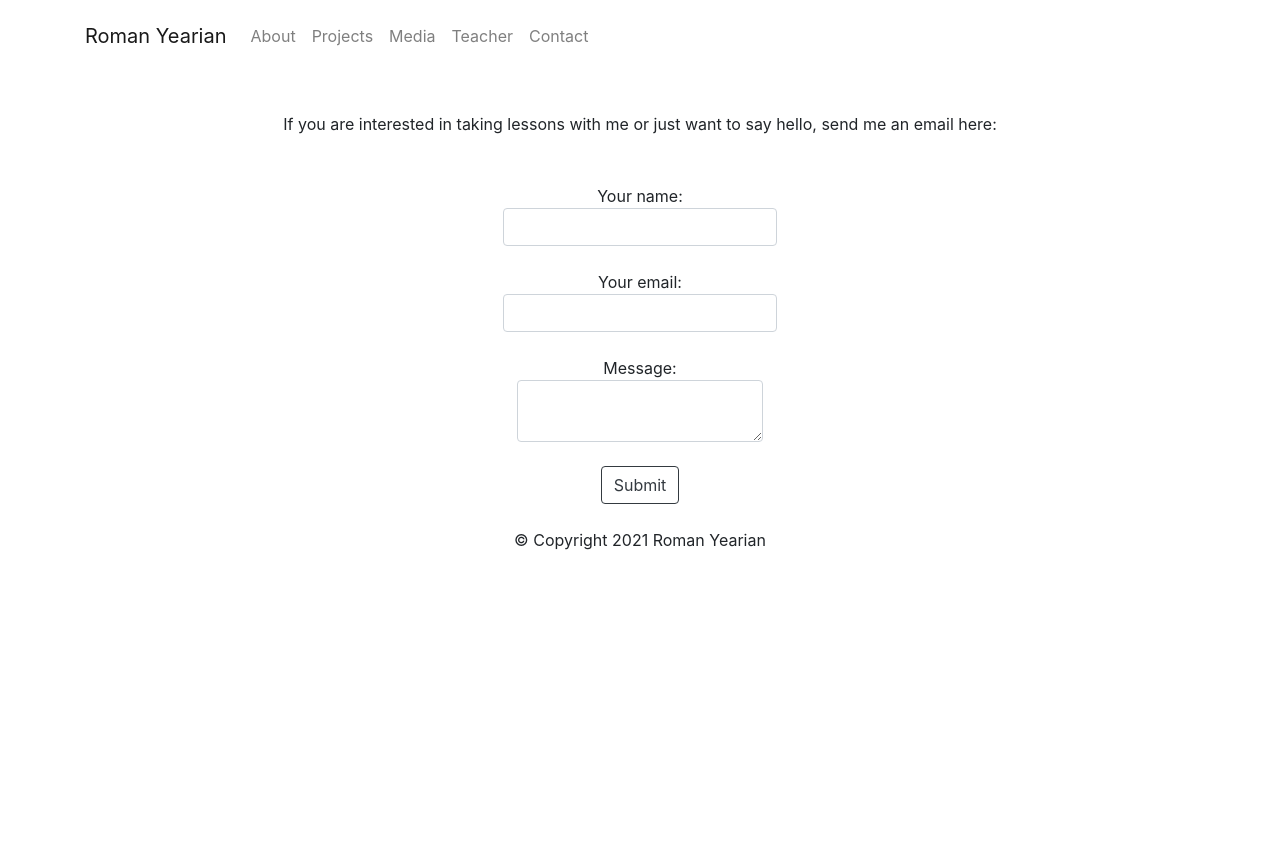
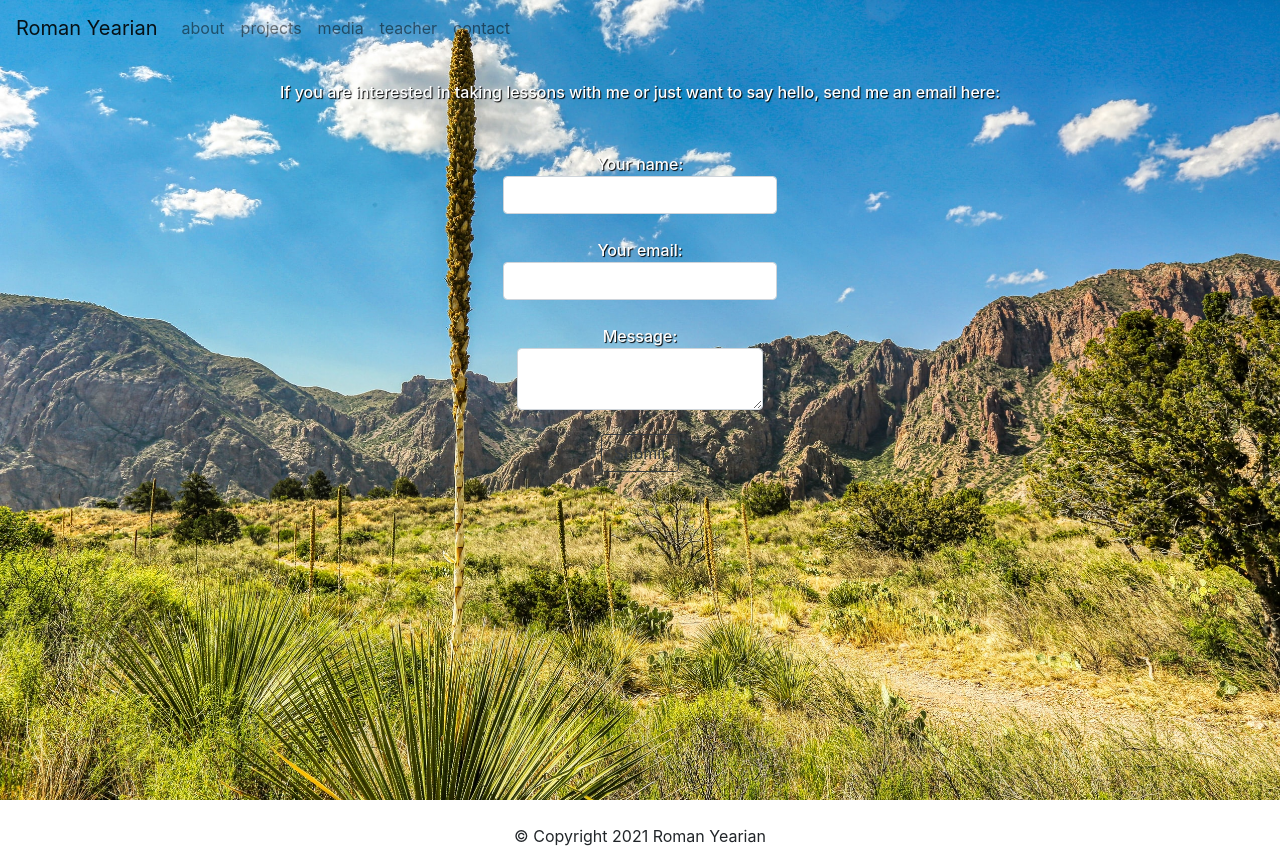
Before and after one commit to kipvla/roman, a Svelte app: page /contact in a window 1280 px wide. Before the commit the page ends 800 px from the top, so only its background shows below. Built offline with nearby package versions, Linux system fonts and the light colour scheme.

Commit message:
refactor and rework

```diff
--- a/public/global.css
+++ b/public/global.css
@@ -5,15 +5,14 @@ html, body {
 }
 
 body {
-	color: #333;
+	/* color: #333; */
 	margin: 0;
-	padding: 8px;
 	box-sizing: border-box;
 	font-family: -apple-system, BlinkMacSystemFont, "Segoe UI", Roboto, Oxygen-Sans, Ubuntu, Cantarell, "Helvetica Neue", sans-serif;
 }
 
 a {
-	color: rgb(0,100,200);
+	/* color: rgb(0,100,200); */
 	text-decoration: none;
 }
 
@@ -21,9 +20,9 @@ a:hover {
 	text-decoration: underline;
 }
 
-a:visited {
+/* a:visited {
 	color: rgb(0,80,160);
-}
+} */
 
 label {
 	display: block;
@@ -61,3 +60,12 @@ button:not(:disabled):active {
 button:focus {
 	border-color: #666;
 }
+
+#mainNavbar.scrolled {
+	background: rgba(255,255,255,0.6);
+	transition: background 1400ms;
+  }
+
+  .navbar {
+	  background: transparent;
+  }
--- a/public/index.html
+++ b/public/index.html
@@ -10,11 +10,30 @@
 	<link rel='stylesheet' href='/global.css'>
 	<link rel='stylesheet' href='/build/bundle.css'>
 	<link rel="stylesheet" href="https://cdn.jsdelivr.net/npm/bootstrap@4.5.3/dist/css/bootstrap.min.css" integrity="sha384-TX8t27EcRE3e/ihU7zmQxVncDAy5uIKz4rEkgIXeMed4M0jlfIDPvg6uqKI2xXr2" crossorigin="anonymous">
-
+	<script src="https://code.jquery.com/jquery-3.2.1.slim.min.js" integrity="sha384-KJ3o2DKtIkvYIK3UENzmM7KCkRr/rE9/Qpg6aAZGJwFDMVNA/GpGFF93hXpG5KkN" crossorigin="anonymous"></script>
+	<script src="https://cdnjs.cloudflare.com/ajax/libs/popper.js/1.12.9/umd/popper.min.js" integrity="sha384-ApNbgh9B+Y1QKtv3Rn7W3mgPxhU9K/ScQsAP7hUibX39j7fakFPskvXusvfa0b4Q" crossorigin="anonymous"></script>
+	<script src="https://maxcdn.bootstrapcdn.com/bootstrap/4.0.0/js/bootstrap.min.js" integrity="sha384-JZR6Spejh4U02d8jOt6vLEHfe/JQGiRRSQQxSfFWpi1MquVdAyjUar5+76PVCmYl" crossorigin="anonymous"></script>
 
 	<script defer src='/build/bundle.js'></script>
 </head>
 
 <body>
+	<!-- <script
+	src="https://code.jquery.com/jquery-3.3.1.slim.min.js"
+	integrity="sha384-q8i/X+965DzO0rT7abK41JStQIAqVgRVzpbzo5smXKp4YfRvH+8abtTE1Pi6jizo"
+	crossorigin="anonymous"
+  ></script> -->
+  <script src="//ajax.googleapis.com/ajax/libs/jquery/1.10.2/jquery.min.js"></script>
+
+  <script src="http://maxcdn.bootstrapcdn.com/bootstrap/3.3.1/js/bootstrap.min.js"></script>
+
+	<script>
+		$(function () {
+		  $(document).scroll(function () {
+			var $nav = $("#mainNavbar");
+			$nav.toggleClass("scrolled", $(this).scrollTop() > $nav.height());
+		  });
+		});
+	  </script>
 </body>
 </html>
--- /dev/null
+++ b/src/components/HomeHero.svelte
@@ -0,0 +1,10 @@
+<div class="hero" />
+
+<style>
+  .hero {
+    background-image: url("/images/bigbend.jpeg");
+    background-size: cover;
+    background-position: 48% center;
+    height: 800px;
+  }
+</style>
--- a/src/components/Navbar.svelte
+++ b/src/components/Navbar.svelte
@@ -1,51 +1,67 @@
 <script>
-  import { link } from 'svelte-routing';
+  import { link } from "svelte-routing";
 </script>
 
-<nav class="navbar navbar-expand-lg navbar-light">
-  <div class="container d-flex justify-content-between w-100">
+<nav
+  class="navbar navbar-expand-lg navbar-light fixed-top justify-content-between"
+  id="mainNavbar"
+>
   <a class="navbar-brand" href="/">Roman Yearian</a>
-    <button class="navbar-toggler" type="button" data-toggle="collapse" data-target="#navbarSupportedContent" aria-controls="navbarSupportedContent" aria-expanded="false" aria-label="Toggle navigation">
-      <span class="navbar-toggler-icon"></span>
+  <button
+    class="navbar-toggler"
+    type="button"
+    data-toggle="collapse"
+    data-target="#navbarSupportedContent"
+    aria-controls="navbarSupportedContent"
+    aria-expanded="false"
+    aria-label="Toggle navigation">
+    <span class="navbar-toggler-icon" />
   </button>
-    <div class="collapse navbar-collapse w-auto" id="navbarSupportedContent">
+
+  <div class="collapse navbar-collapse navbar-items-right" id="navbarSupportedContent">
     <ul class="navbar-nav mr-auto">
       <li class="nav-item">
-          <a class="nav-link" href="/about" use:link>About</a>
+        <a class="nav-link" href="/about" use:link>about</a>
       </li>
       <li class="nav-item">
-          <a class="nav-link" href="/projects" use:link>Projects</a>
+        <a class="nav-link" href="/projects" use:link>projects</a>
       </li>
       <li class="nav-item">
-          <a class="nav-link" href="/media" use:link>Media</a>
+        <a class="nav-link" href="/media" use:link>media</a>
       </li>
       <li class="nav-item">
-          <a class="nav-link" href="/teacher" use:link>Teacher</a>
+        <a class="nav-link" href="/teacher" use:link>teacher</a>
       </li>
       <li class="nav-item">
-          <a class="nav-link" href="/contact" use:link>Contact</a>
+        <a class="nav-link" href="/contact" use:link>contact</a>
       </li>
+      <!-- <li class="nav-item dropdown">
+        <a class="nav-link dropdown-toggle" href="/" id="navbarDropdown" role="button" data-toggle="dropdown" aria-haspopup="true" aria-expanded="false">
+          Dropdown
+        </a>
+        <div class="dropdown-menu" aria-labelledby="navbarDropdown">
+          <a class="dropdown-item" href="/">Action</a>
+          <a class="dropdown-item" href="/">Another action</a>
+          <div class="dropdown-divider"></div>
+          <a class="dropdown-item" href="/">Something else here</a>
+        </div>
+      </li>
+      <li class="nav-item">
+        <a class="nav-link disabled" href="/">Disabled</a>
+      </li> -->
     </ul>
     <!-- <form class="form-inline my-2 my-lg-0">
       <input class="form-control mr-sm-2" type="search" placeholder="Search" aria-label="Search">
       <button class="btn btn-outline-success my-2 my-sm-0" type="submit">Search</button>
     </form> -->
   </div>
-  </div>
 </nav>
 
-  <!-- <div id="mainNavbar" class="navbar navbar-expand-lg d-flex align-items-baseline">
-    <a href="/" class="nav-link navbar-link-brand"><h4>Roman Yearian</h4></a>
-    <button class="navbar-toggler" type="button" data-toggle="collapse" data-target="#navbarSupportedContent" aria-controls="navbarSupportedContent" aria-expanded="false" aria-label="Toggle navigation">
-      <span class="navbar-toggler-icon"></span>
-    </button>
-    <nav class="collapse navbar-collapse d-flex" id="navbarSupportedContent">
-      <ul class="navbar-nav">
-        <a href="/about" use:link class="nav-link active">about</a>
-        <a href="/projects" use:link class="nav-link">projects</a>
-        <a href="/media" use:link class="nav-link">media</a>
-        <a href="/teacher" use:link class="nav-link">teacher</a>
-        <a href="/contact" use:link class="nav-link">contact</a>
-      </ul>
-    </nav>
-  </div> -->
+<style>
+  .navbar {
+    background-color: transparent;
+  }
+  #navbarSupportedContent {
+    float: right;
+  }
+</style>
--- a/src/pages/Contact.svelte
+++ b/src/pages/Contact.svelte
@@ -1,34 +1,48 @@
-<style>
-    #blurb {
-        text-align: center;
-    }
-</style>
-
-<div class="container mt-5">
-    <div class="m-auto mb-3" id="blurb">If you are interested in taking lessons with me or just want to say hello, send me an email here:</div>
+<div class="container-fluid" id="contact">
+  <div class="m-auto mb-3" id="blurb">
+    If you are interested in taking lessons with me or just want to say hello,
+    send me an email here:
+  </div>
   <div class="content mt-5">
     <div class="container contact-form" style="text-align: center;">
       <form action="https://formspree.io/f/xpzolpwz" method="POST">
         <div class="form-group">
           <label>
             Your name:
-                        <input class="form-control" type="text" name="name">
+            <input class="form-control" type="text" name="name" />
           </label>
         </div>
         <div class="form-group">
           <label>
             Your email:
-                        <input class="form-control" type="text" name="_replyto">
+            <input class="form-control" type="text" name="_replyto" />
           </label>
         </div>
         <div class="form-group">
           <label>
             Message:
-                        <textarea class='form-control' name="message" ></textarea>
+            <textarea class="form-control" name="message" />
           </label>
         </div>
-                <input type="submit" class="btn btn-outline-dark" value="Submit">
+        <input type="submit" class="btn btn-outline-dark" value="Submit" />
       </form>
     </div>
   </div>
 </div>
+
+<style>
+  /* #blurb {
+
+  } */
+  #contact {
+    padding-top: 5rem;
+    background-image: url("/images/bigbend2.jpeg");
+    background-size: cover;
+    /* background-position: 48% center; */
+    height: 800px;
+    text-align: center;
+    color: white;
+    text-shadow: 1px 1px 1px black;
+    font-weight: 500;
+  }
+</style>
--- a/src/pages/Home.svelte
+++ b/src/pages/Home.svelte
@@ -1,7 +1,5 @@
-<style>
-    img {
-        width: 100vw;
-    }
-</style>
+<script>
+    import HomeHero from '../components/HomeHero.svelte'
+</script>
 
-<img src="https://images.unsplash.com/photo-1531220057295-ed4db91cecc4?ixid=MXwxMjA3fDB8MHxwaG90by1wYWdlfHx8fGVufDB8fHw%3D&ixlib=rb-1.2.1&auto=format&fit=crop&w=2550&q=80" alt="">
+<HomeHero/>
--- a/src/pages/Media.svelte
+++ b/src/pages/Media.svelte
@@ -1,4 +1,4 @@
-<div class="container">
+<div class="container mt-5 pt-5">
     <ul>
         <iframe title="korngold" width="560" height="315" src="https://www.youtube.com/embed/gPYSU1IPDFs" frameborder="0" allow="accelerometer; autoplay; clipboard-write; encrypted-media; gyroscope; picture-in-picture" allowfullscreen></iframe>
         <li>Bach in the Wild: Haydn Duo, 12 min</li>
--- a/src/pages/Projects.svelte
+++ b/src/pages/Projects.svelte
@@ -1,3 +1,3 @@
-<div class="container">
+<div class="container mt-5 pt-5">
     Projects
 </div>
--- a/src/pages/Teacher.svelte
+++ b/src/pages/Teacher.svelte
@@ -1,4 +1,4 @@
-<div class="container d-flex">
+<div class="container d-flex mt-5 pt-5">
     <div class="d-flex flex-column justify-content-center">
         <p>I enjoy teaching music as much as I do performing. I teach the Suzuki method with a large variety of additional repertoire including new music, folk music, pop music, and student compositions. I am constantly searching for new works and composers from underrepresented groups to provide students with a broad appreciation for the amazing diversity in classical music and music in general. My students can be found studying diverse pieces from J.S. Bach to Florence Price to Lindsey Stirling.</p>
         <p>Roman currently teaches in Guanajuato, México as well as via Skype. He teaches in English and Spanish.</p>
```
Also changed, not shown: src/components/Hero.svelte (+4 -3 lines), public/images/bigbend.jpeg (added), public/images/bigbend2.jpeg (added). Lines whose indentation alone changed are shown as unchanged.
